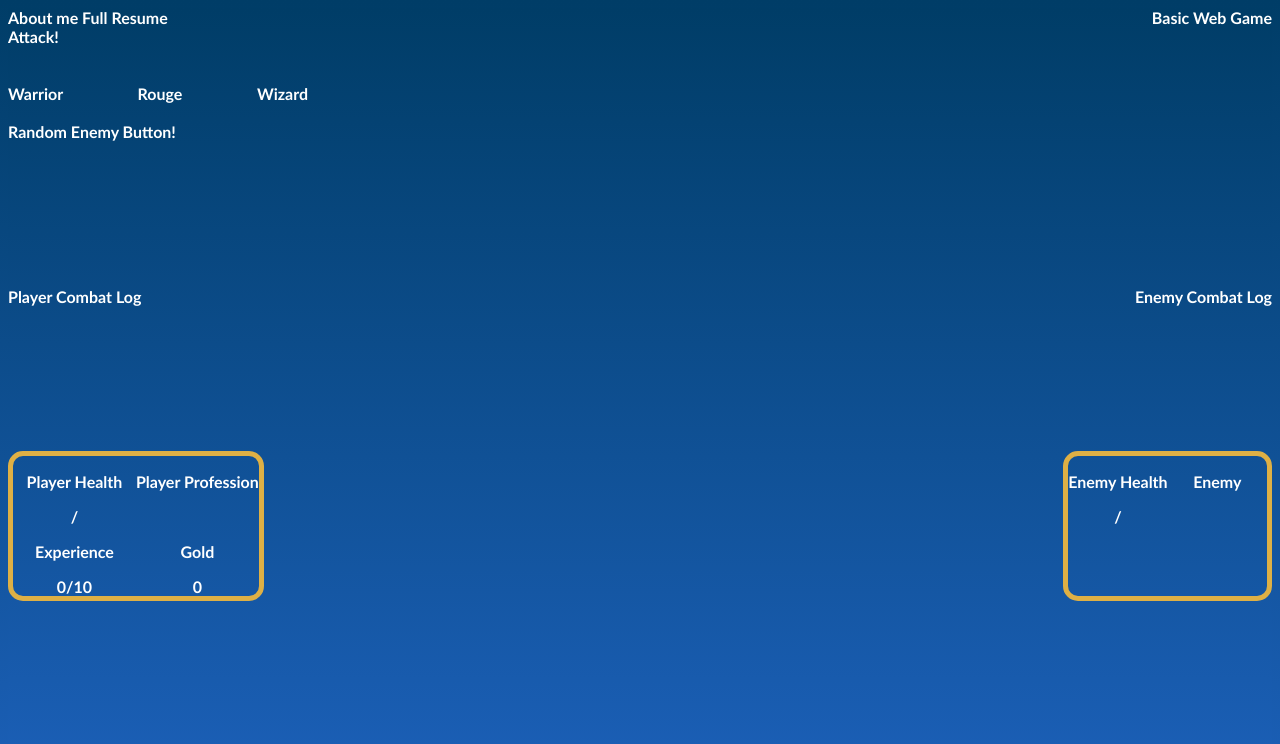
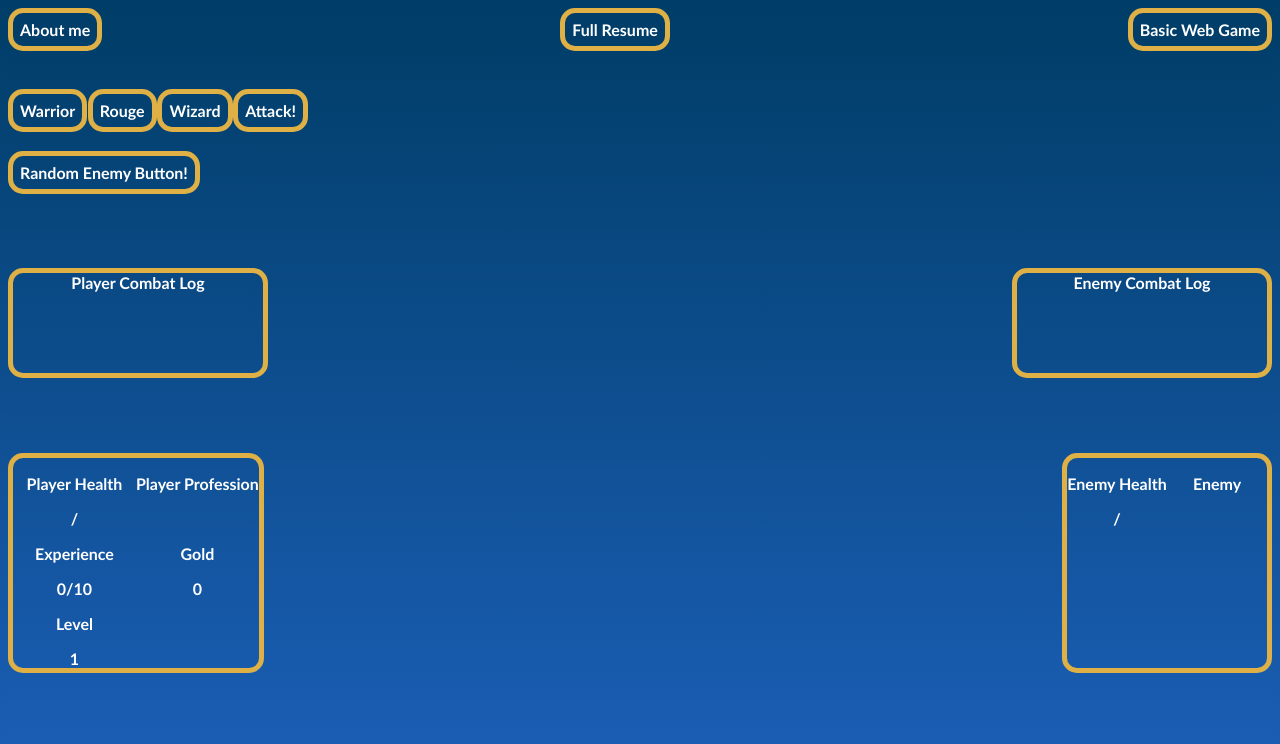
Before and after one commit to DavidOikle/personalWebsite, a plain HTML site: page pages/basicTextGame.html in a window 1280 px wide. Shown: the top 744 px of the page. Drawn offline with Linux system fonts and the light colour scheme.

Commit message:
Update basicTextGame.html

```diff
--- a/pages/basicTextGame.html
+++ b/pages/basicTextGame.html
@@ -1,5 +1,6 @@
-<!--Welcome to the Basic web game project! This is project im using to practice concepts from my learning of web development. Pick a class, create a random enemy, and attack! More features are added as I learn and figure things out, so check back regularly.-->
+<!-- Welcome to the Basic web game project! This is project im using to practice concepts from my learning of web development. Pick a class, create a random enemy, and attack! More features are added as I learn and figure things out, so check back regularly. -->
 <!DOCTYPE html>
+
 <html lang="en">
   <head>
     <meta charset="UTF-8">
@@ -11,53 +12,49 @@
       <nav>
       <!-- Navigation menu split into topLeft and topRight.-->
     <div class="header">
-        <div class='navLeft'>
-          <a href="index.html" class='navLink'>About me</a>
-          <a class='navLink' href="fullResume.html">Full Resume</a> <!-- Seperate webpage? -->
+          <a href="index.html" class='buttons'>About me</a>
+          <a class='buttons' href="fullResume.html">Full Resume</a>
+          <a href='basicTextGame.html' class='buttons'>Basic Web Game</a>
         </div>
-        <div class='navRight'>
-           <!-- <a href='collectedSmallProjects.html' class='navLink'>Collected Small Projects</a> -->
-            <a href='basicTextGame.html' class='navLin='>Basic Web Game</a>
-        </div>
-      </div>
     </nav>
 
   <body>
 
-      <div class="randomButtonZone">
-      <div id="attackButton">Attack!</div>
+    <div class="randomButtonZone">
+
   <br>
-      <div class="randomNumberDisplay"></div>
+      <div id="randomNumberDisplay"></div>
     </div>
  <br>
     <div class="classChoiceZone">
-      <div id="warriorButton">Warrior</div>
-      <div id="rogueButton">Rouge</div>
-      <div id="wizardButton">Wizard</div>
+      <div id="warriorButton" class="buttons">Warrior</div>
+      <div id="rogueButton" class="buttons">Rouge</div>
+      <div id="wizardButton" class="buttons">Wizard</div>
+      <div id="attackButton" class="buttons">Attack!</div>
     </div>
 <br>
   <div class="randomEnemyZone">
-    <div id="randomEnemyButton">Random Enemy Button!</div>
+    <div id="randomEnemyButton" class="buttons">Random Enemy Button!</div>
   </div>
 
 <div class="parentCombatLogBox">
-  <div class="playerCombatLogBox">
-     <div>Player Combat Log</div>
-     <div class="playerCombatLog"></div>
+  <div class="combatLogs">
+     <div class="boxTitles">Player Combat Log</div>
+     <div id="playerCombatLog"></div>
   </div>
 
   <div class="playerActionsBox"></div>
 
 
-  <div class="enemyCombatLogBox">
+  <div class="combatLogs" >
       <div>Enemy Combat Log</div>
-      <div class="enemyCombatLog"></div>
+      <div id="enemyCombatLog"></div>
     </div>
 </div>
 
     <div class="pAndEInfo">
       <div class="pInfo">
-          <div class="pHealthBox">
+          <div class="elementInsideOfDisplay">
             <p class="playerHealthTitle">Player Health</p>
           <div class= "playerHealthElements">
             <div id="pHealth"></div>
@@ -65,11 +62,11 @@
             <div id="pMaxHealth"></div>
           </div>
         </div>
-        <div class="pHealthBox">
+        <div class="elementInsideOfDisplay">
           <p>Player Profession</p>
           <div id="pProfession"></div>
         </div>
-        <div class="pHealthBox">
+        <div class="elementInsideOfDisplays">
           <p class="playerHealthTitle">Experience</p>
           <div class= "playerHealthElements">
             <div id="pExperience">0 </div>
@@ -77,21 +74,28 @@
             <div id="pMaxExperience"> 10</div>
           </div>
          </div>
-        <div class="pHealthBox">
+        <div class="elementInsideOfDisplay">
           <p class="playerHealthTitle">Gold</p>
-          <div id="pGold">0 </div>
+          <div id="pGold">0</div>
         </div>
+        <div class="elementInsideOfDisplays">
+          <p class="playerHealthTitle">Level</p>
+          <div id="pLevel">1</div>
+          </div>
       </div>
+
+
+
       <div class="eInfo">
-        <div class="pHealthBox">
+        <div class="elementInsideOfDisplay">
           <p class ="enemyHealthTitle">Enemy Health</p>
            <div class= "playerHealthElements">
-          <div class="eHealth"></div>
+          <div id="eHealth"></div>
           <div class="boxDivider"> / </div>
           <div id="eMaxHealth"></div>
           </div>
         </div>
-        <div class="pHealthBox">
+        <div class="elementInsideOfDisplay">
           <p>Enemy</p>
           <div id="eProfession"></div>
         </div>
```
